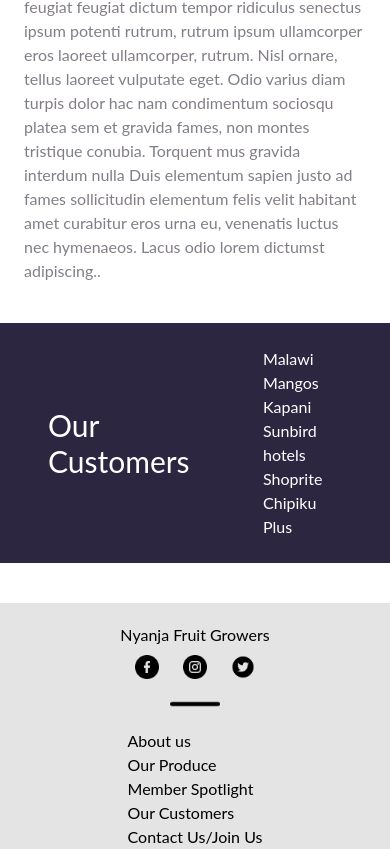
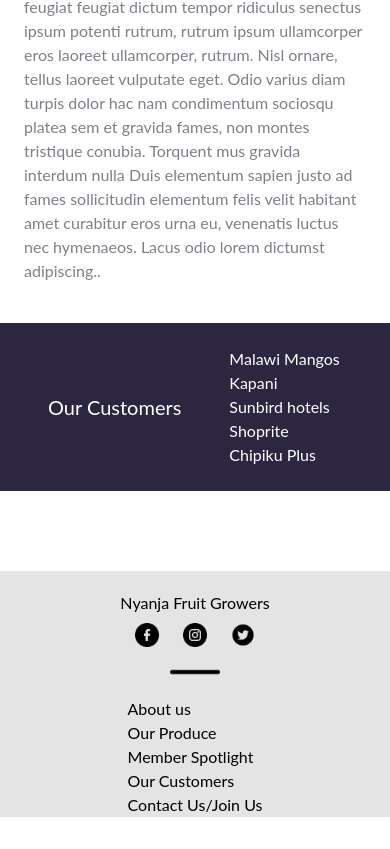
Before and after one commit to siphiwemanda/Nyanja-Fruit-Growers, a React (Create React App) app: page / in a window 390 px wide. Shown: the part 2333-3182 px from the top of the page. After the commit the page ends 3150 px from the top, so only its background shows below. Built offline with nearby package versions, Linux system fonts and the light colour scheme.

Commit message:
Update customer section to be a list on mobile

```diff
--- a/src/Component/Footer.js
+++ b/src/Component/Footer.js
@@ -4,8 +4,8 @@
 import line from '../IMG/remove.png'
 const Footer = () => {
     return(
-        <div className="bg-Grey mt-10 ">
-            <div className="container mx-auto flex flex-col md:flex-row items-center px-6">
+        <div className="bg-Grey mt-20">
+            <div className="container mx-auto flex flex-col md:flex-row items-center px-6 ">
                 <div className="flex flex-col  items-center">
                     <h4 className="text-center pt-5 md:text-2xl">Nyanja Fruit Growers</h4>
                     <ul className="flex flex-row items-center pt-2 space-x-6">
--- a/src/Component/OurCustomers.js
+++ b/src/Component/OurCustomers.js
@@ -1,10 +1,10 @@
 const OurCustomers = () => {
     return (
         <div className="container flex flex-row  items-center bg-JustPurple px-6 mx-auto mt-10 space-x-6">
-            <div className="text-JustWhite md:text-6xl text-3xl p-6">
+            <div className="text-JustWhite md:text-6xl text-xl p-6">
             <h1 >Our Customers </h1>
             </div>
-            <div className="text-JustWhite p-6">
+            <div className="text-JustWhite py-6">
                 <ul>
                     <li>Malawi Mangos</li>
                     <li>Kapani</li>
```
